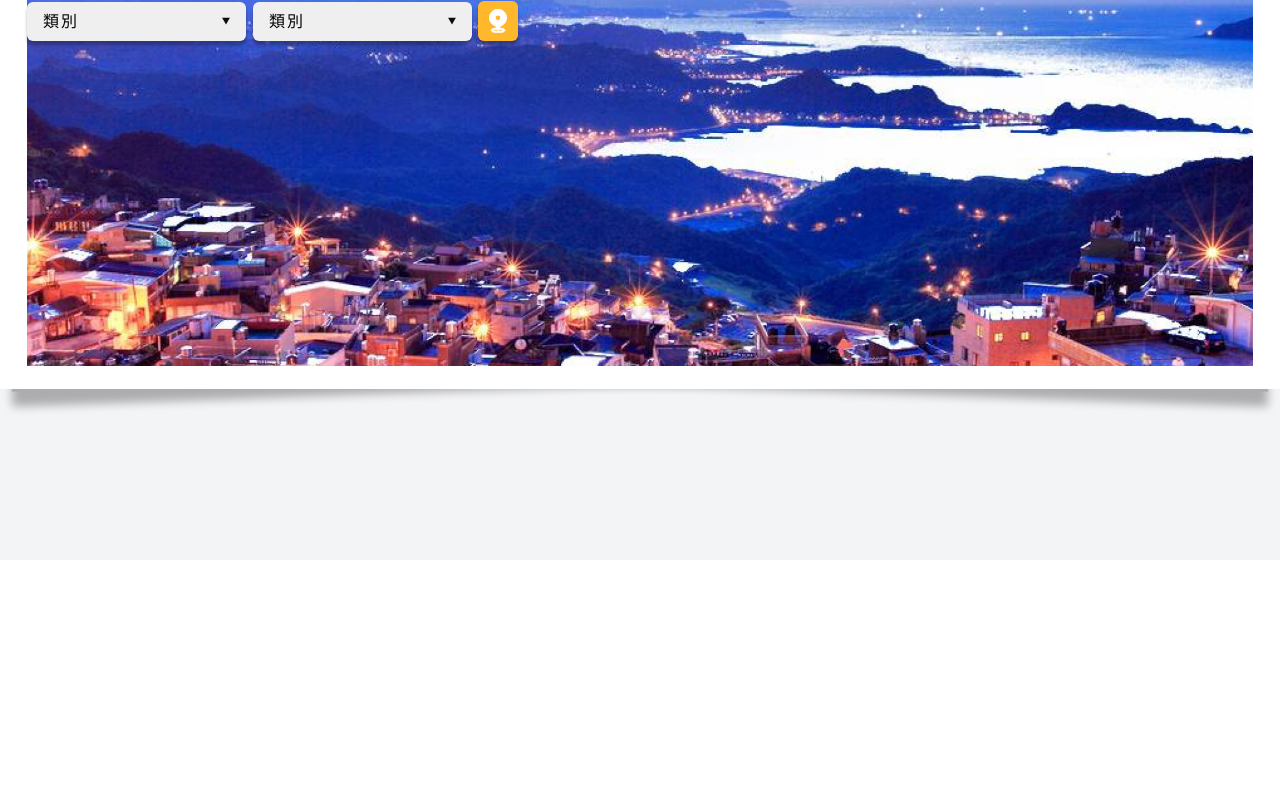
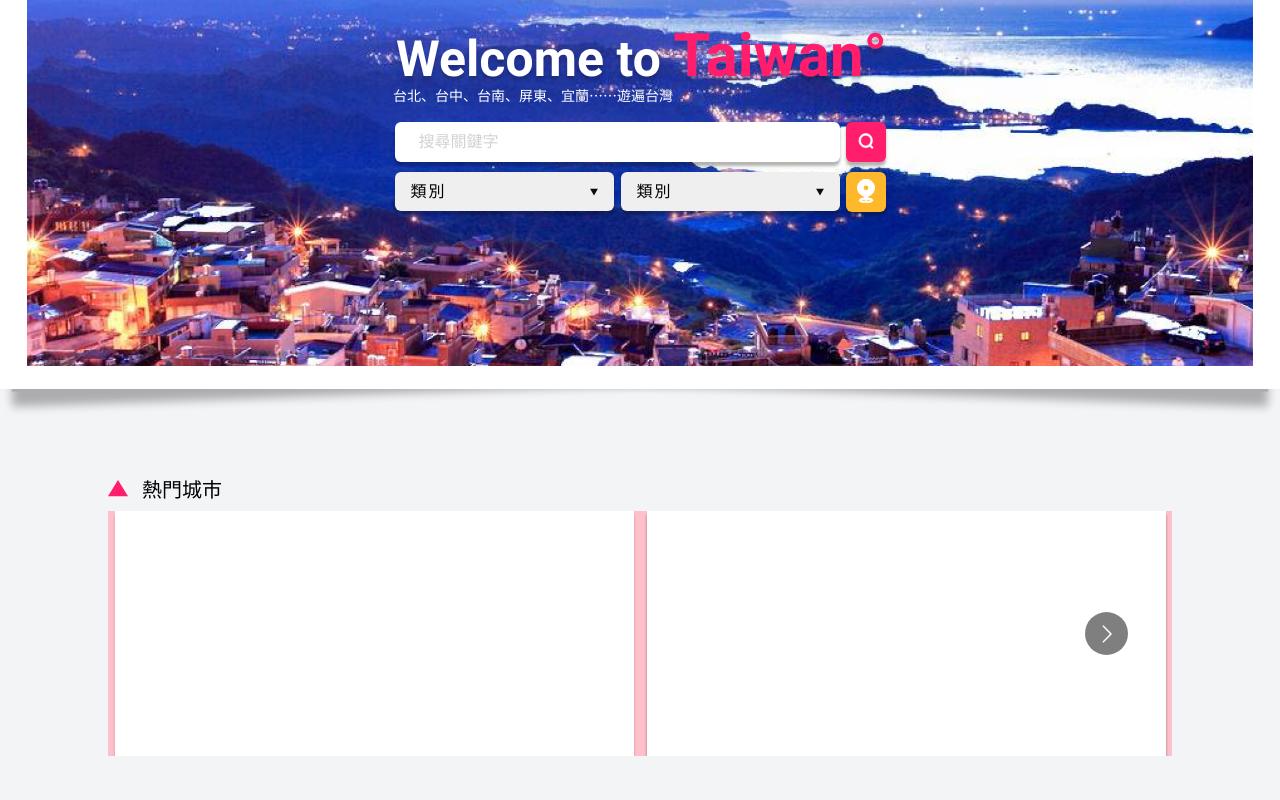
Before and after one commit to RuFrontEnd/Tour-Guide-Of-Taiwan-Attractions.io, a React (Create React App) app: page / in a window 1280 px wide. Shown: the part 240-1040 px from the top of the page. Before the commit the page ends 800 px from the top, so only its background shows below. Built offline with nearby package versions, Linux system fonts and the light colour scheme.

Commit message:
create react-multi-carousel

```diff
--- a/package.json
+++ b/package.json
@@ -12,6 +12,7 @@
     "react": "^17.0.2",
     "react-dom": "^17.0.2",
     "react-google-login": "^5.2.2",
+    "react-multi-carousel": "^2.6.5",
     "react-redux": "^7.2.5",
     "react-router-dom": "^5.3.0",
     "react-scripts": "4.0.3",
--- a/src/layouts/Background.js
+++ b/src/layouts/Background.js
@@ -15,8 +15,7 @@ const Box = styled.section`
   left: 0;
   background-color: ${mainColor};
   width: 100%;
-  height: ${(props) =>
-    props.navBarHeight ? `calc(100% - ${props.navBarHeight}px)` : "100%"};
+  height: auto;
   z-index: 0;
 `;
 
--- a/src/pages/Landing.js
+++ b/src/pages/Landing.js
@@ -1,11 +1,14 @@
 import React, { useState } from "react";
 import styled from "styled-components/macro";
 import { withRouter } from "react-router-dom";
+import Carousel from "react-multi-carousel";
+import "react-multi-carousel/lib/styles.css";
 import { __FFF__, __FF1D6C__, __FFB72C__ } from "variable/variable";
 import { ReactComponent as WelcomeToTaiwan } from "assets/welcomeToTaiwan.svg";
 import { ReactComponent as Search } from "assets/search.svg";
 import { ReactComponent as Gps } from "assets/gps.svg";
 import { ReactComponent as Triangle } from "assets/triangle.svg";
+import { ReactComponent as TriangleTitle } from "assets/triangle_title.svg";
 import landing from "assets/landing.png";
 import cardImg_tmp from "assets/cardImg_tmp.png";
 import cardSmImg_tmp from "assets/cardSmImg_tmp.png";
@@ -17,6 +20,7 @@ import Input from "components/Input";
 import SquareButton from "components/SquareButton";
 import Dropdown from "components/Dropdown";
 import Category from "components/Category";
+import Space from "layouts/Space";
 import Card from "components/Card";
 import CardSm from "components/CardSm";
 import DetailCard from "components/DetailCard";
@@ -43,6 +47,25 @@ const Landing = (props) => {
     area: "基隆市中山區湖海路一、二段(協和街)",
     tel: "886-2-24287664",
   };
+  const responsive = {
+    superLargeDesktop: {
+      // the naming can be any, depends on you.
+      breakpoint: { max: 4000, min: 3000 },
+      items: 5,
+    },
+    desktop: {
+      breakpoint: { max: 3000, min: 1024 },
+      items: 6,
+    },
+    tablet: {
+      breakpoint: { max: 1024, min: 464 },
+      items: 2,
+    },
+    mobile: {
+      breakpoint: { max: 464, min: 0 },
+      items: 1,
+    },
+  };
 
   return (
     <Background>
@@ -56,12 +79,8 @@ const Landing = (props) => {
       <Input />
       <RectButton />
       <SquareButton /> */}
-      <Paper
-        style={{ width: "100%", height: "536px", padding: "23px 27px" }}
-        widthOfShadowLength={"80%"}
-        rotateOfShadow={2}
-      >
-        <Box>
+      <LandingImgBox widthOfShadowLength={"80%"} rotateOfShadow={2}>
+        <LandingImg>
           <Title>
             <WelcomeToTaiwan />
             <Remark>台北、台中、台南、屏東、宜蘭……遊遍台灣</Remark>
@@ -79,8 +98,58 @@ const Landing = (props) => {
               <GpsIcon height={"24px"} />
             </GpshButton>
           </DropdownBox>
-        </Box>
-      </Paper>
+        </LandingImg>
+      </LandingImgBox>
+      <HotCitiesBox>
+        <HotCitiesTitle title="熱門城市">
+          <TriangleTitle />
+        </HotCitiesTitle>
+        <HotCitiesCarousel responsive={responsive}>
+          <HotCitiy>
+            <HotCityBoard />
+          </HotCitiy>
+
+          <HotCitiy>
+            <HotCityBoards>
+              <HalfHotCityBoard />
+              <HalfHotCityBoard />
+            </HotCityBoards>
+          </HotCitiy>
+
+          <HotCitiy>
+            <HotCityBoard />
+          </HotCitiy>
+
+          <HotCitiy>
+            <HotCityBoards>
+              <HalfHotCityBoard />
+              <HalfHotCityBoard />
+            </HotCityBoards>
+          </HotCitiy>
+
+          <HotCitiy>
+            <HotCityBoard />
+          </HotCitiy>
+
+          <HotCitiy>
+            <HotCityBoards>
+              <HalfHotCityBoard />
+              <HalfHotCityBoard />
+            </HotCityBoards>
+          </HotCitiy>
+
+          <HotCitiy>
+            <HotCityBoard />
+          </HotCitiy>
+
+          <HotCitiy>
+            <HotCityBoards>
+              <HalfHotCityBoard />
+              <HalfHotCityBoard />
+            </HotCityBoards>
+          </HotCitiy>
+        </HotCitiesCarousel>
+      </HotCitiesBox>
       {/* <DetailCard style={{ margin: "50px" }} info={detail}>
         南投縣與各單位多年於合歡山舉辦清境高山跨年晚會活動，今年將活動主軸由傳統跨年晚會轉化成為台灣高山星空遊程之體驗活動，在擁有東南亞區最佳的星空觀測環境。奇特造型，值得深入觀賞體會。
       </DetailCard>
@@ -100,18 +169,10 @@ const Landing = (props) => {
       <Category title={"熱門城市"}>
         <Triangle />
       </Category> */}
+      <div>123</div>
     </Background>
   );
 };
-
-const Box = styled.div`
-  width: 100%;
-  height: 100%;
-  background-image: url(${landing});
-  background-size: cover;
-  background-position: center center;
-`;
-const Title = styled.div``;
 
 const Remark = styled.p`
   color: ${__FFF__()};
@@ -168,4 +229,61 @@ const GpsIcon = styled(Gps)`
   }
 `;
 
+const HotCitiesBox = styled.div`
+  padding: 0px 108px;
+  margin-bottom: 200px;
+`;
+
+const HotCitiy = styled.div`
+  height: 245px;
+  background-color: pink;
+  padding: 0px 6.5px;
+`;
+
+const HotCityBoard = styled(Board)`
+  width: 100%;
+  height: 100%;
+`;
+
+const HalfHotCityBoard = styled(Board)`
+  width: 100%;
+  height: 50%;
+`;
+
+const HotCityBoards = styled(Board)`
+  width: 100%;
+  height: 100%;
+`;
+
+const HotCitiesCarousel = styled(Carousel)`
+  height: 245px;
+`;
+
+const HotCitiesTitle = styled(Category)`
+  margin-bottom: 12px;
+`;
+
+const Title = styled.div`
+  margin-bottom: 16px;
+`;
+
+const LandingImg = styled.div`
+  width: 100%;
+  height: 100%;
+  background-image: url(${landing});
+  background-size: cover;
+  background-position: center center;
+  display: flex;
+  flex-direction: column;
+  justify-content: center;
+  align-items: center;
+`;
+
+const LandingImgBox = styled(Paper)`
+  width: 100%;
+  height: 536px;
+  padding: 23px 27px;
+  margin-bottom: 90px;
+`;
+
 export default withRouter(Landing);
```
Also changed, not shown: src/assets/triangle_title.svg (added), 1 other file (tests, documents, lock files or other folders).
